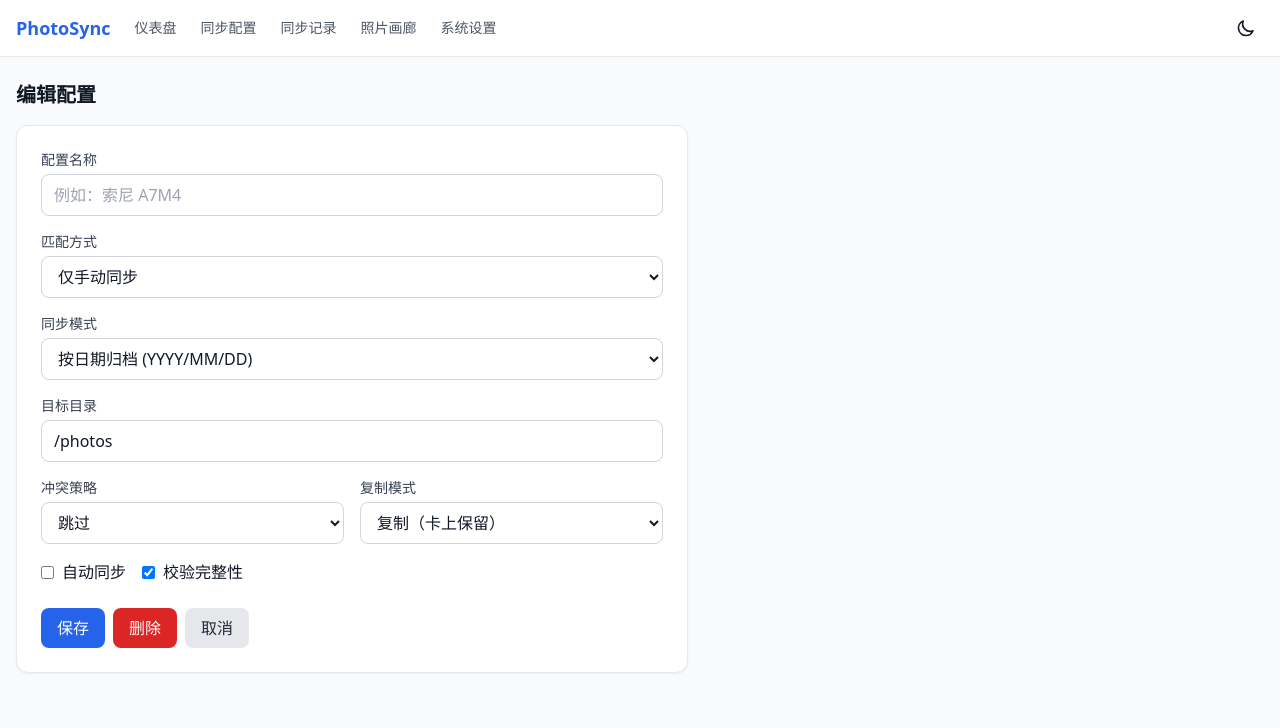
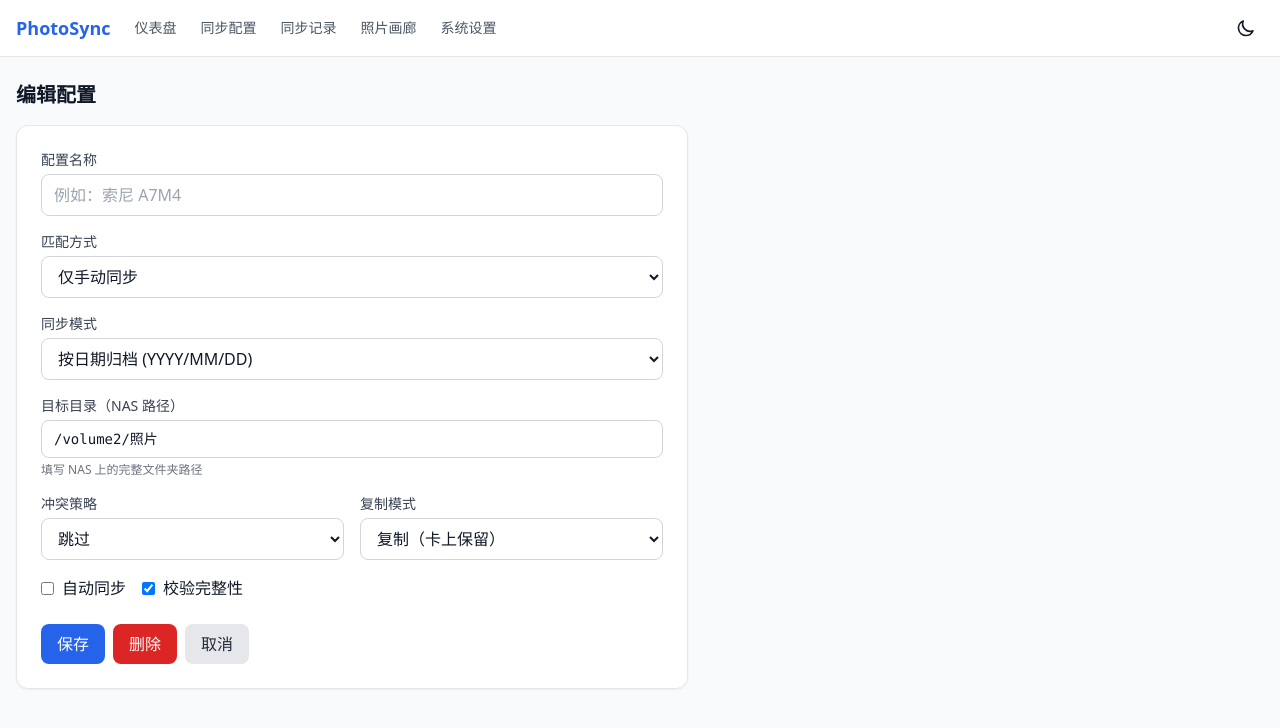
Before and after one commit to lc2425150/photosync, a Vue app in the folder frontend/: page /profiles/1 in a window 1280 px wide. Shown: the top 728 px of the page. Built offline with nearby package versions, Linux system fonts and the light colour scheme; no server answers.

Commit message:
feat: ProfileDetail.vue — NAS 路径映射前端提示和默认值

```diff
--- a/frontend/src/views/ProfileDetail.vue
+++ b/frontend/src/views/ProfileDetail.vue
@@ -1,22 +1,153 @@
-<template><div class="max-w-2xl"><h1 class="text-xl font-bold mb-4">{{ isNew?'新建配置':'编辑配置' }}</h1>
-  <div class="card space-y-4">
-    <div><label class="label">配置名称</label><input v-model="form.name" class="input" placeholder="例如：索尼 A7M4"/></div>
-    <div><label class="label">匹配方式</label><select v-model="form.match_type" class="input"><option value="manual">仅手动同步</option><option value="always">插卡即同步</option><option value="label">按卷标匹配</option></select></div>
-    <div v-if="form.match_type==='label'"><label class="label">卷标名称</label><input v-model="form.match_value" class="input" placeholder="如 SONY-A7M4"/></div>
-    <div><label class="label">同步模式</label><select v-model="form.sync_mode" class="input"><option value="date">按日期归档 (YYYY/MM/DD)</option><option value="original">保留原始目录结构</option><option value="custom">自定义模板</option></select></div>
-    <div v-if="form.sync_mode==='custom'"><label class="label">自定义路径模板</label><input v-model="form.custom_template" class="input" placeholder="{Date:YYYY}/{Date:MM}/{FileName}"/><p class="text-xs text-gray-500 mt-1">可用变量: {FileName} {Camera} {Date:YYYY} {Date:MM} {Date:DD}</p></div>
-    <div><label class="label">目标目录</label><input v-model="form.destination" class="input"/></div>
-    <div class="grid grid-cols-2 gap-4"><div><label class="label">冲突策略</label><select v-model="form.conflict_strategy" class="input"><option value="skip">跳过</option><option value="overwrite">覆盖</option><option value="rename">自动重命名</option><option value="keep_both">保留两者</option></select></div>
-      <div><label class="label">复制模式</label><select v-model="form.copy_mode" class="input"><option value="copy">复制（卡上保留）</option><option value="move">剪切（卡上删除）</option></select></div></div>
-    <div class="flex items-center gap-4"><label class="flex items-center gap-2"><input type="checkbox" v-model="form.auto_sync" class="rounded">自动同步</label>
-      <label class="flex items-center gap-2"><input type="checkbox" v-model="form.checksum_verify" class="rounded">校验完整性</label></div>
-    <div class="flex gap-2 pt-2"><button @click="save" class="btn-primary">{{ isNew?'创建':'保存' }}</button>
-      <button v-if="!isNew" @click="remove" class="btn-danger">删除</button>
-      <button @click="$router.back()" class="btn-secondary">取消</button></div></div></div></template>
-<script setup>import {ref,computed,onMounted} from 'vue';import {useRoute,useRouter} from 'vue-router';import {profilesApi} from '../api/profiles'
-const route=useRoute();const router=useRouter();const isNew=computed(()=>route.path==='/profiles/new')
-const form=ref({name:'',match_type:'manual',match_value:'',sync_mode:'date',custom_template:'',destination:'/photos',conflict_strategy:'skip',copy_mode:'copy',auto_sync:false,checksum_verify:true})
-if(!isNew.value) onMounted(async()=>{try{const d=await profilesApi.get(route.params.id);form.value={...d}}catch(e){alert(e.message)}})
-const save=async()=>{try{if(isNew.value){await profilesApi.create(form.value)}else{await profilesApi.update(route.params.id,form.value)}router.push('/profiles')}catch(e){alert(e.message)}}
-const remove=async()=>{if(!confirm('确定删除此配置？'))return;try{await profilesApi.delete(route.params.id);router.push('/profiles')}catch(e){alert(e.message)}}
+<template>
+  <div class="max-w-2xl">
+    <h1 class="text-xl font-bold mb-4">{{ isNew ? '新建配置' : '编辑配置' }}</h1>
+
+    <!-- Path mapping hint -->
+    <div v-if="mapping" class="text-xs text-gray-500 bg-blue-50 dark:bg-blue-900/20 border border-blue-200 dark:border-blue-800 rounded-lg p-3 mb-4">
+      <p><strong>提示：</strong>目标目录填写 NAS 上的实际路径即可。</p>
+      <p class="mt-1">例如：<code class="font-mono bg-blue-100 dark:bg-blue-800 px-1 rounded">{{ mapping.host_base }}/相机备份</code></p>
+    </div>
+
+    <div class="card space-y-4">
+      <div>
+        <label class="label">配置名称</label>
+        <input v-model="form.name" class="input" placeholder="例如：索尼 A7M4" />
+      </div>
+
+      <div>
+        <label class="label">匹配方式</label>
+        <select v-model="form.match_type" class="input">
+          <option value="manual">仅手动同步</option>
+          <option value="always">插卡即同步</option>
+          <option value="label">按卷标匹配</option>
+        </select>
+      </div>
+      <div v-if="form.match_type === 'label'">
+        <label class="label">卷标名称</label>
+        <input v-model="form.match_value" class="input" placeholder="如 SONY-A7M4" />
+      </div>
+
+      <div>
+        <label class="label">同步模式</label>
+        <select v-model="form.sync_mode" class="input">
+          <option value="date">按日期归档 (YYYY/MM/DD)</option>
+          <option value="original">保留原始目录结构</option>
+          <option value="custom">自定义模板</option>
+        </select>
+      </div>
+      <div v-if="form.sync_mode === 'custom'">
+        <label class="label">自定义路径模板</label>
+        <input v-model="form.custom_template" class="input" placeholder="{Y}/{m}/{d}/{filename}" />
+        <p class="text-xs text-gray-500 mt-1">可用变量: {filename} {Y} {m} {d} {H} {M} {S} {model}</p>
+      </div>
+
+      <div>
+        <label class="label">目标目录（NAS 路径）</label>
+        <input v-model="form.destination" class="input font-mono text-sm" :placeholder="mapping ? mapping.host_base + '/相机名' : '/volume2/照片/相机名'" />
+        <p class="text-xs text-gray-500 mt-1">填写 NAS 上的完整文件夹路径</p>
+      </div>
+
+      <div class="grid grid-cols-2 gap-4">
+        <div>
+          <label class="label">冲突策略</label>
+          <select v-model="form.conflict_strategy" class="input">
+            <option value="skip">跳过</option>
+            <option value="overwrite">覆盖</option>
+            <option value="rename">自动重命名</option>
+            <option value="keep_both">保留两者</option>
+          </select>
+        </div>
+        <div>
+          <label class="label">复制模式</label>
+          <select v-model="form.copy_mode" class="input">
+            <option value="copy">复制（卡上保留）</option>
+            <option value="move">剪切（卡上删除）</option>
+          </select>
+        </div>
+      </div>
+
+      <div class="flex items-center gap-4">
+        <label class="flex items-center gap-2">
+          <input type="checkbox" v-model="form.auto_sync" class="rounded" />自动同步
+        </label>
+        <label class="flex items-center gap-2">
+          <input type="checkbox" v-model="form.checksum_verify" class="rounded" />校验完整性
+        </label>
+      </div>
+
+      <div class="flex gap-2 pt-2">
+        <button @click="save" class="btn-primary">{{ isNew ? '创建' : '保存' }}</button>
+        <button v-if="!isNew" @click="remove" class="btn-danger">删除</button>
+        <button @click="$router.back()" class="btn-secondary">取消</button>
+      </div>
+    </div>
+  </div>
+</template>
+
+<script setup>
+import { ref, computed, onMounted } from 'vue'
+import { useRoute, useRouter } from 'vue-router'
+import { profilesApi } from '../api/profiles'
+import { settingsApi } from '../api/settings'
+
+const route = useRoute()
+const router = useRouter()
+const isNew = computed(() => route.path === '/profiles/new')
+const mapping = ref(null)
+
+const form = ref({
+  name: '',
+  match_type: 'manual',
+  match_value: '',
+  sync_mode: 'date',
+  custom_template: '',
+  destination: '/volume2/照片',
+  conflict_strategy: 'skip',
+  copy_mode: 'copy',
+  auto_sync: false,
+  checksum_verify: true,
+})
+
+onMounted(async () => {
+  // Fetch path mapping info
+  try {
+    const res = await fetch('/api/v1/system/path-mapping')
+    mapping.value = await res.json()
+    // Set default destination based on mapping
+    form.value.destination = mapping.value.host_base
+  } catch (e) {}
+
+  // If editing, load existing profile
+  if (!isNew.value) {
+    try {
+      const d = await profilesApi.get(route.params.id)
+      form.value = { ...d }
+    } catch (e) {
+      alert(e.message)
+    }
+  }
+})
+
+const save = async () => {
+  try {
+    if (isNew.value) {
+      await profilesApi.create(form.value)
+    } else {
+      await profilesApi.update(route.params.id, form.value)
+    }
+    router.push('/profiles')
+  } catch (e) {
+    alert(e.message)
+  }
+}
+
+const remove = async () => {
+  if (!confirm('确定删除此配置？')) return
+  try {
+    await profilesApi.delete(route.params.id)
+    router.push('/profiles')
+  } catch (e) {
+    alert(e.message)
+  }
+}
 </script>
```
